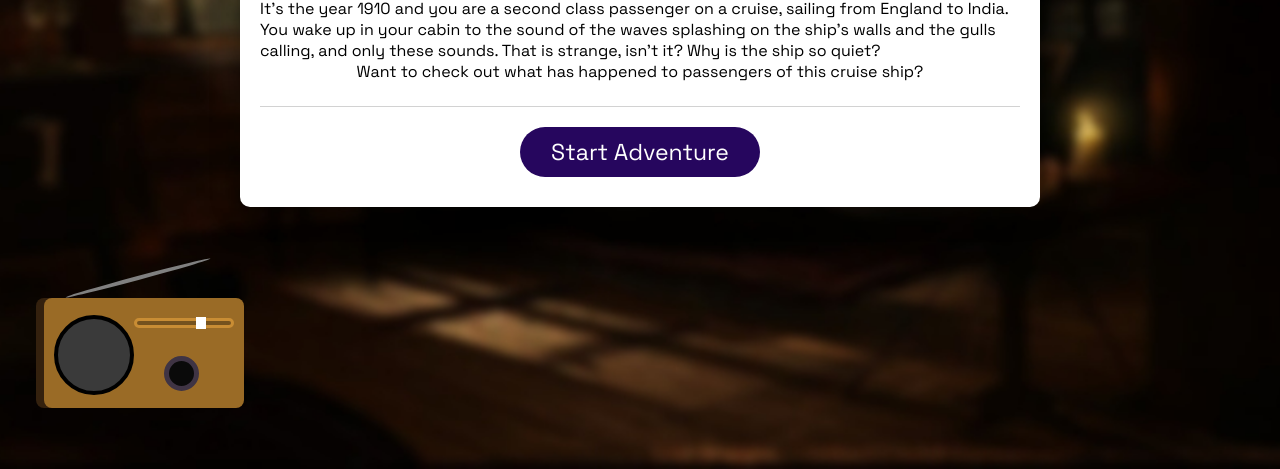
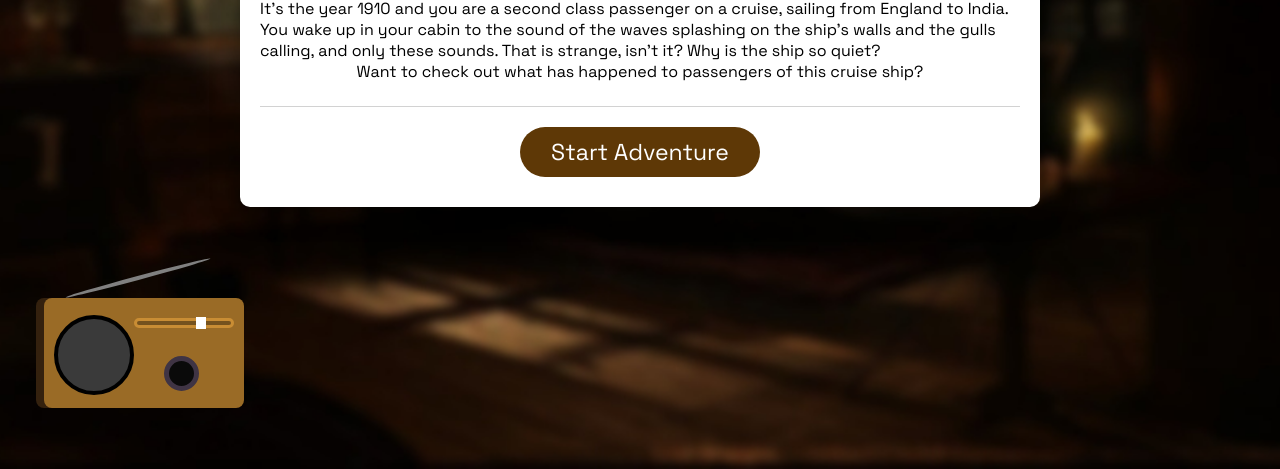
Before and after one commit to mMandilara/text_adventure_game, a plain HTML site: page index.html in a window 1280 px wide. Shown: the part 331-800 px from the top of the page. Drawn offline with nearby package versions, Linux system fonts and the light colour scheme.

Commit message:
Update style.css

```diff
--- a/style.css
+++ b/style.css
@@ -64,8 +64,8 @@ html{
     border-radius:10cqmax;
     font-size: 23px;
     cursor: pointer;
-    color: #fff;
-    background: #26065e;
+    color: #ffffff;
+    background: #5e3806;
 }
 
 .btn i{
@@ -81,7 +81,7 @@ html{
     height: auto;
     width: 110%;
     max-width: 480px;
-    border-color: #26065e;
+    border-color: #5e3806;
     border-radius:10cqmax;
     font-size: medium;
     cursor: pointer;
```
